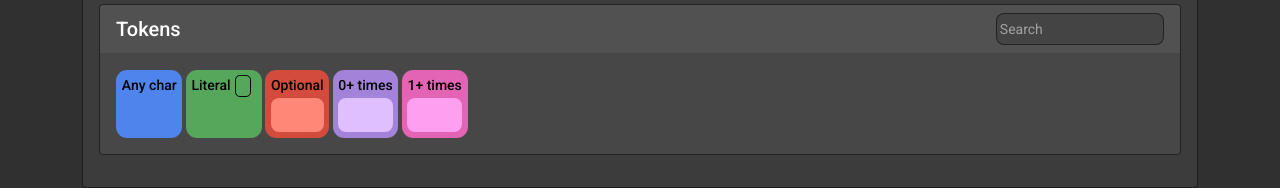
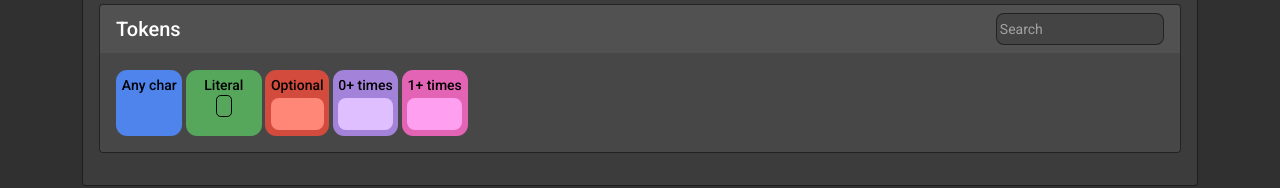
Before and after one commit to cau777/GraphicalRegexDesigner, an Angular app: page / in a window 1280 px wide. Shown: the part 213-401 px from the top of the page. Built offline with nearby package versions, Linux system fonts and the light colour scheme.

Commit message:
Add line breaks and errors

```diff
--- a/src/app/available-tokens/available-tokens.component.ts
+++ b/src/app/available-tokens/available-tokens.component.ts
@@ -29,6 +29,7 @@ export class AvailableTokensComponent {
         // new RegexToken("Alternatives", "#006FED", true),
         // new RegexToken("All chars but", "#006FED", true),
         // new RegexToken("Group", "#006FED", true),
+        // New line
     ]
 
     public getTokens() {
--- a/src/app/models/RegexToken.ts
+++ b/src/app/models/RegexToken.ts
@@ -19,14 +19,15 @@ export abstract class RegexToken {
 
         while (index !== -1) {
             this.values.push("");
-            this.header.push(name.substring(start, index));
+            let text = name.substring(start, index)
+            this.header.push(...RegexToken.separateNewLines(text));
             this.header.push("input");
             start = index + 2;
             index = name.indexOf("{}", start);
         }
 
         let rest = name.substring(start);
-        if (rest) this.header.push(rest);
+        if (rest) this.header.push(...RegexToken.separateNewLines(rest));
     }
 
     public abstract compile(): string;
@@ -40,6 +41,7 @@ export abstract class RegexToken {
     }
 
     protected compileAndConcatChildren() {
+        if (this.children.length === 0) return "";
         return this.children.map(o => o.compile()).reduce((s1, s2) => s1 + s2);
     }
 
@@ -62,4 +64,17 @@ export abstract class RegexToken {
 
         return "#" + sr + sg + sb;
     }
+
+    private static separateNewLines(text: string): string[] {
+        let parts = text.split("\n");
+        let results = [];
+
+        for (let i = 0; i < parts.length; i++) {
+            results.push(parts[i]);
+            if (i !== parts.length - 1)
+                results.push("newline");
+        }
+
+        return results;
+    }
 }
--- a/src/app/models/tokens/LiteralToken.ts
+++ b/src/app/models/tokens/LiteralToken.ts
@@ -2,7 +2,7 @@ import {RegexToken} from "../RegexToken";
 
 export class LiteralToken extends RegexToken {
     public constructor() {
-        super("Literal {}", "#56a75c", false);
+        super("Literal \n {}", "#56a75c", false);
     }
 
     public compile(): string {
--- a/src/app/models/tokens/PrevCharModifierToken.ts
+++ b/src/app/models/tokens/PrevCharModifierToken.ts
@@ -4,7 +4,9 @@ export abstract class PrevCharModifierToken extends RegexToken {
     protected abstract token: string;
 
     public compile(): string {
-        if (this.children.length === 0) throw this.name + " must have children";
+        if (this.children.length === 0)
+            throw this.name + " must have children";
+
         let content = this.compileAndConcatChildren();
 
         if (content.length === 1) return content + this.token;
--- a/src/app/regex-builder.service.ts
+++ b/src/app/regex-builder.service.ts
@@ -17,7 +17,6 @@ export class RegexBuilderService {
     }
 
     public generateRegex() {
-        console.log("generating")
         try {
             let regex = "";
 
@@ -28,6 +27,7 @@ export class RegexBuilderService {
             if (this._assertEnd) regex += "$";
 
             this.regex = regex;
+            this.error = undefined;
         } catch (e) {
             this.error = e as string;
             console.log(this.error)
--- a/src/app/regex-builder/regex-builder.component.html
+++ b/src/app/regex-builder/regex-builder.component.html
@@ -1,5 +1,12 @@
 <app-card [title]="'Builder'">
     <app-regex-token [token]="regexBuilder.mainRegexToken"></app-regex-token>
+    <p class="mat-error" *ngIf="regexBuilder.error">
+        <svg xmlns="http://www.w3.org/2000/svg" width="16" height="16" fill="currentColor" class="bi bi-exclamation-circle" viewBox="0 0 16 16">
+            <path d="M8 15A7 7 0 1 1 8 1a7 7 0 0 1 0 14zm0 1A8 8 0 1 0 8 0a8 8 0 0 0 0 16z"/>
+            <path d="M7.002 11a1 1 0 1 1 2 0 1 1 0 0 1-2 0zM7.1 4.995a.905.905 0 1 1 1.8 0l-.35 3.507a.552.552 0 0 1-1.1 0L7.1 4.995z"/>
+        </svg>
+        {{regexBuilder.error}}
+    </p>
 
     <hr/>
 
--- a/src/app/regex-options/regex-options.component.ts
+++ b/src/app/regex-options/regex-options.component.ts
@@ -1,16 +1,13 @@
-import { Component, OnInit } from '@angular/core';
+import {Component} from '@angular/core';
 import {RegexBuilderService} from "../regex-builder.service";
 
 @Component({
-  selector: 'app-regex-options',
-  templateUrl: './regex-options.component.html',
-  styleUrls: ['./regex-options.component.less']
+    selector: 'app-regex-options',
+    templateUrl: './regex-options.component.html',
+    styleUrls: ['./regex-options.component.less']
 })
-export class RegexOptionsComponent implements OnInit {
-
-  constructor(public readonly regexBuilderService: RegexBuilderService) { }
-
-  ngOnInit(): void {
-  }
-
+export class RegexOptionsComponent {
+    // TODO: add \\ escaping
+    public constructor(public readonly regexBuilderService: RegexBuilderService) {
+    }
 }
--- a/src/app/regex-token-graphics/regex-token-graphics.component.html
+++ b/src/app/regex-token-graphics/regex-token-graphics.component.html
@@ -1,21 +1,15 @@
 <div class="token" [ngStyle]="{'background-color': token.borderColor}">
     <header>
-<!--        <ng-container *ngFor="let headerPart of token.header; let i = index;">-->
-<!--            <span *ngIf="headerPart === 'input'" class="input" contenteditable="true"-->
-<!--                  (input)="onInput($event, i)" (mousedown)="$event.stopPropagation()"></span>-->
-
-<!--            <span *ngIf="headerPart !== 'input'">{{headerPart}}</span>-->
-<!--        </ng-container>-->
         <ng-container *appTokenHeaderFor="token; let isInput = isInput; let inputIndex = inputIndex; let text = text">
-            <app-token-header-input *ngIf="isInput" [token]="token" [index]="inputIndex">
-
-            </app-token-header-input>
-            <span *ngIf="!isInput">
-                {{text}}
-            </span>
+            <ng-container [ngSwitch]="text">
+                <app-token-header-input *ngSwitchCase="'input'" [token]="token"
+                                        [index]="inputIndex"></app-token-header-input>
+                <div *ngSwitchCase="'newline'" class="flex-break"></div>
+                <span *ngSwitchDefault [innerHTML]="text"></span>
+            </ng-container>
         </ng-container>
     </header>
-    <div class="inner flex-fill" [ngStyle]="getInnerStyle()" (mouseup)="onMouseUpInner($event)">
+    <div class="inner flex-fill" [ngStyle]="getInnerStyle()" (mouseup)="onMouseUpInner($event)" *ngIf="token.acceptsChildren">
         <ng-content></ng-content>
     </div>
 </div>
--- a/src/app/regex-token-graphics/regex-token-graphics.component.less
+++ b/src/app/regex-token-graphics/regex-token-graphics.component.less
@@ -22,4 +22,5 @@ header{
     flex-direction: row;
     justify-content: center;
     padding: 0.2rem 0;
+    flex-wrap: wrap;
 }
--- a/src/app/regex-token/regex-token.component.html
+++ b/src/app/regex-token/regex-token.component.html
@@ -1,6 +1,6 @@
 <div class="h-100" (mousedown)="onMouseDown($event)">
     <app-regex-token-graphics [token]="token" (mouseUpInner)="onMouseUp($event)">
-        <div class="children" *ngIf="token.acceptsChildren">
+        <div class="children">
             <ng-container *ngFor="let child of token.children; let i = index;">
                 <app-regex-token [token]="child"
                                  (startDragging)="onStartDraggingChild($event, i)"></app-regex-token>
--- a/src/app/regex-token/regex-token.component.ts
+++ b/src/app/regex-token/regex-token.component.ts
@@ -21,8 +21,6 @@ export class RegexTokenComponent {
     public onMouseDown(e: Event) {
         e.stopPropagation();
         this.startDragging.emit(e);
-
-        console.log("down")
     }
 
     public onMouseUp(e: Event) {
--- a/src/styles.less
+++ b/src/styles.less
@@ -2,16 +2,22 @@
 
 @import "~bootstrap/dist/css/bootstrap.min.css";
 
-html, body { height: 100%; }
-body { margin: 0; font-family: Roboto, "Helvetica Neue", sans-serif; }
+html, body {
+    height: 100%;
+}
+
+body {
+    margin: 0;
+    font-family: Roboto, "Helvetica Neue", sans-serif;
+}
 
 @primary: #9c27b0;
 @primaryLighter: lighten(@primary, 20%);
 
 each(range(1, 20, 1), {
-  .light-@{value} {
-    background-color: rgba(255, 255, 255, (@value / 100));
-  }
+    .light-@{value} {
+        background-color: rgba(255, 255, 255, (@value / 100));
+    }
 });
 
 .black-border {
@@ -19,7 +25,7 @@ each(range(1, 20, 1), {
 }
 
 .text-bolder {
-    font-weight: 500!important;
+    font-weight: 500 !important;
 }
 
 .simple-input {
@@ -30,12 +36,17 @@ each(range(1, 20, 1), {
     padding: 0.2rem;
 
     &:focus {
-        outline: none!important;
+        outline: none !important;
         border-color: @primaryLighter;
     }
 }
 
-.token{
+.token {
     color: black;
     font-weight: 500;
 }
+
+.flex-break {
+    flex-basis: 100%;
+    height: 0;
+}
```
